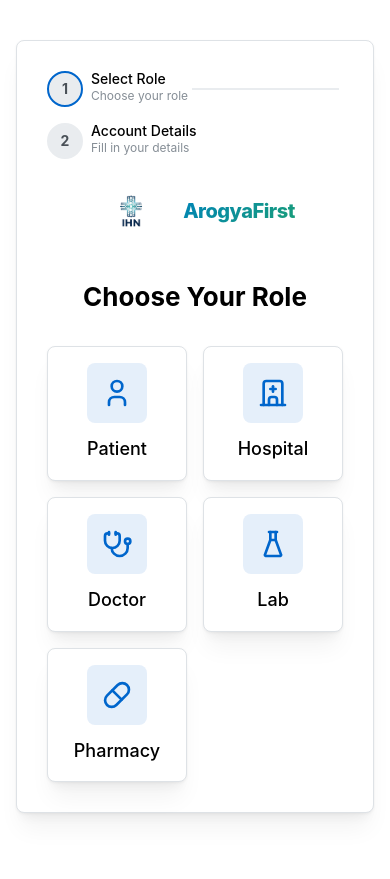
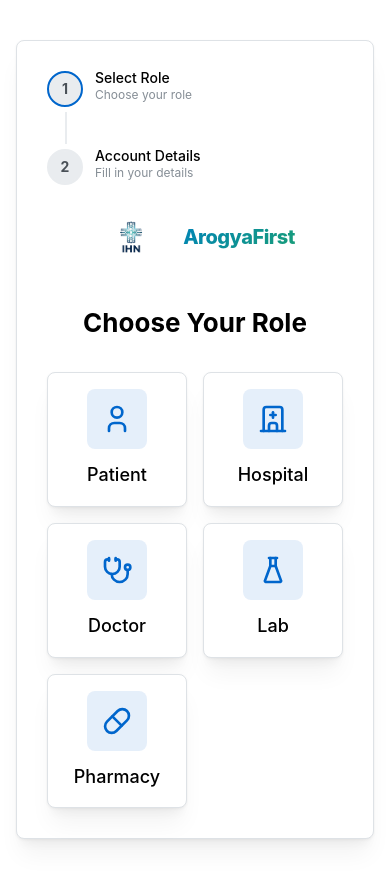
Before and after one commit to arogyafirst01-maker/ArogyaFirst, a React (Vite) app in the folder apps/web/: page /register in a window 390 px wide. Before the commit the page ends 853 px from the top, so only its background shows below. Built offline with nearby package versions, Linux system fonts and the light colour scheme; no server answers.

Commit message:
Fix: Use vertical stepper orientation on mobile to fix separator line issue

```diff
--- a/apps/web/src/pages/RegisterPage.jsx
+++ b/apps/web/src/pages/RegisterPage.jsx
@@ -12,6 +12,7 @@ import {
   Box,
   Group,
 } from '@mantine/core';
+import { useMediaQuery } from '@mantine/hooks';
 import { IconUser, IconBuildingHospital, IconStethoscope, IconFlask, IconPill } from '@tabler/icons-react';
 import logo from '@/assets/logo.png';
 import { useAuth } from '../contexts/AuthContext.jsx';
@@ -44,6 +45,7 @@ function RegisterPage() {
   const [active, setActive] = useState(0);
   const navigate = useNavigate();
   const { register, status } = useAuth();
+  const isMobile = useMediaQuery('(max-width: 576px)');
 
   useEffect(() => {
     if (status === 'authenticated') {
@@ -144,36 +146,7 @@ function RegisterPage() {
           active={active}
           allowNextStepsSelect={false}
           size="sm"
-          styles={{
-            root: {
-              '@media (max-width: 576px)': {
-                gap: '8px',
-              },
-            },
-            separator: {
-              marginLeft: 4,
-              marginRight: 4,
-              minWidth: 20,
-              '@media (max-width: 576px)': {
-                display: 'none',
-              },
-            },
-            steps: {
-              '@media (max-width: 576px)': {
-                flexDirection: 'column',
-                alignItems: 'flex-start',
-                gap: 8,
-              },
-            },
-            step: {
-              '@media (max-width: 576px)': {
-                padding: 0,
-              },
-            },
-            stepBody: {
-              marginLeft: 8,
-            },
-          }}
+          orientation={isMobile ? 'vertical' : 'horizontal'}
         >
           <Stepper.Step label="Select Role" description="Choose your role">
             {renderRoleSelection()}
```
